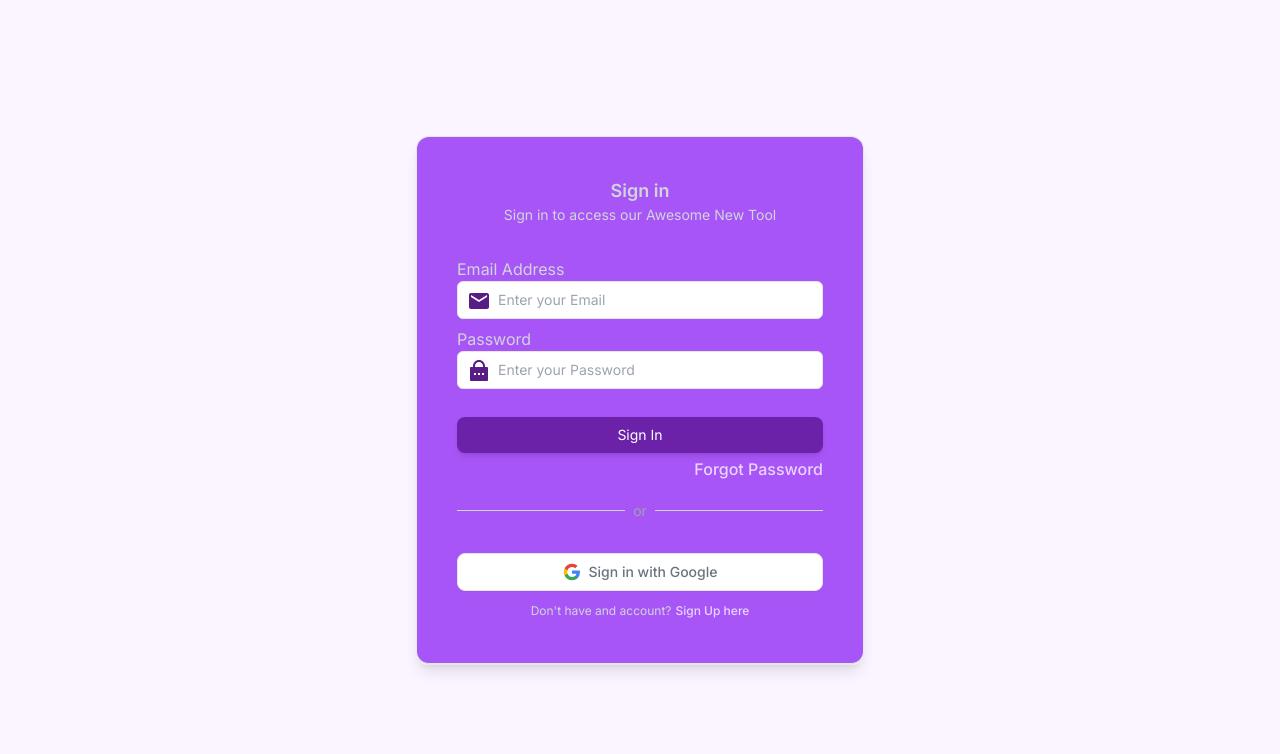
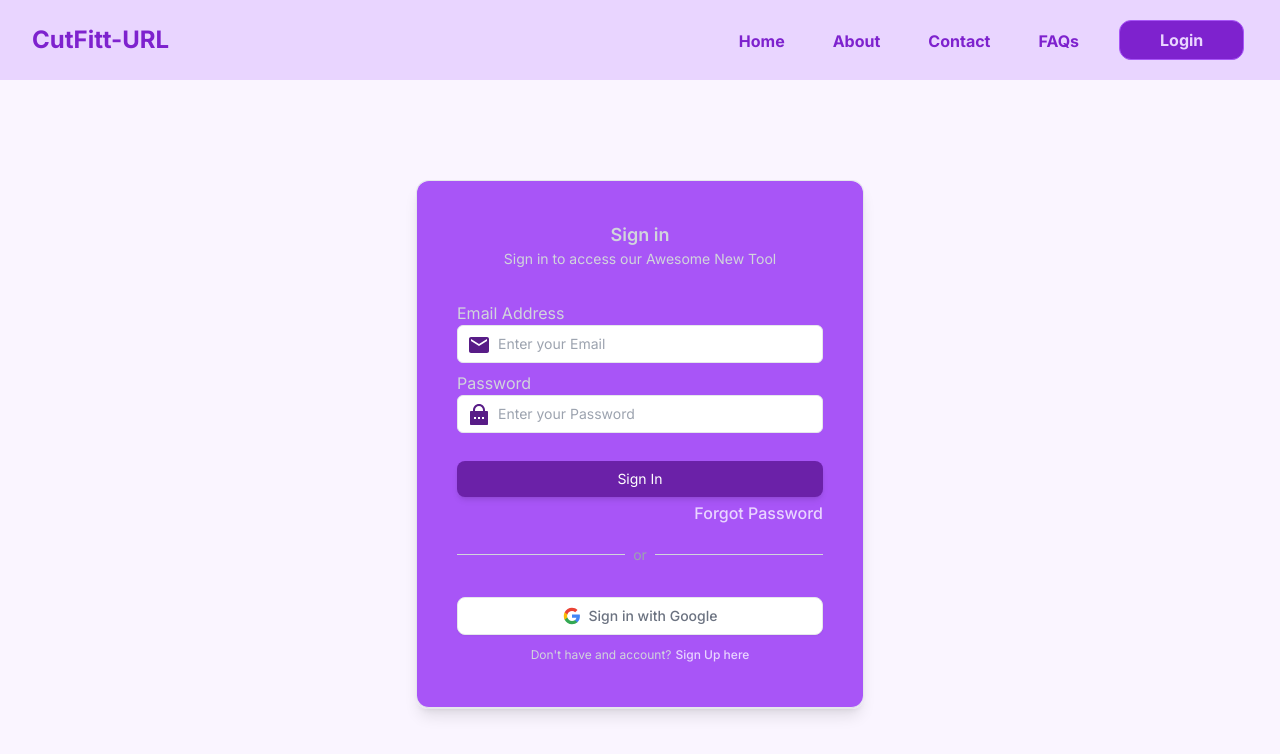
Before and after one commit to kaylezy/CutFitt_URL, a Next.js app: page /login in a window 1280 px wide. Shown: the top 754 px of the page. Built offline with nearby package versions, Linux system fonts and the light colour scheme.

Commit message:
fixed some of the component

```diff
--- a/src/app/(authpages)/login/page.tsx
+++ b/src/app/(authpages)/login/page.tsx
@@ -102,7 +102,7 @@ export default function Signin() {
 
   return (
     <>
-      <div className="space-y-6 h-screen w-screen text-black flex flex-col justify-center items-center transition-all p-2 bg-purple-50">
+      <div className="space-y-6 h-screen w-screen text-black flex flex-col justify-center items-center transition-all p-2 bg-purple-50  pt-24">
         <div className="max-w-md flex flex-col shadow-lg border rounded-xl w-full bg-gray">
           <form
             onSubmit={handleSignin}
--- a/src/app/(authpages)/register/page.tsx
+++ b/src/app/(authpages)/register/page.tsx
@@ -136,7 +136,7 @@ export default function Signup() {
 
   return (
     <>
-      <div className="space-y-6 h-screen w-screen text-black flex flex-col justify-center items-center transition-all p-2 bg-purple-50">
+      <div className="space-y-6 min-h-screen w-screen text-black flex flex-col justify-center items-center transition-all p-2 bg-purple-50  pt-28">
         <div className="max-w-md flex flex-col shadow-lg border rounded-xl w-full bg-gray">
           <form
             onSubmit={handleSignup}
--- a/src/app/layout.tsx
+++ b/src/app/layout.tsx
@@ -1,7 +1,7 @@
 import type { Metadata } from "next";
 import { Inter } from "next/font/google";
 import "./globals.css";
-// import Navbar from "./components/navbar/page";
+import Navbar from "./components/navbar/page";
 // import { ErrorBoundary } from "next/dist/client/components/error-boundary";
 // import NotFoundPage from "./not-found";
 
@@ -21,7 +21,7 @@ export default function RootLayout({
     <html lang="en">
       {/* <ErrorBoundary fallback={<NotFoundPage />}> */}
       <body className={inter.className}>
-        {/* <Navbar /> */}
+        <Navbar />
         {children}
       </body>
       {/* </ErrorBoundary> */}
--- a/src/app/not-found.tsx
+++ b/src/app/not-found.tsx
@@ -35,7 +35,7 @@ const NotFoundPage = () => {
   };
 
   return (
-    <div className="min-h-screen flex flex-col justify-center items-center bg-purple-50 p-4 text-gray-700">
+    <div className="min-h-screen flex flex-col justify-center items-center bg-purple-50 p-4 text-gray-700 pt-24">
       <h1 className="text-3xl sm:text-5xl font-bold mb-4">Page Not Found</h1>
       <div className="w-64 h-64 mb-6">
         <Image
--- a/src/app/page.tsx
+++ b/src/app/page.tsx
@@ -9,7 +9,7 @@ export default function Home() {
   return (
     //main section of the page
     <main className="overflow-hidden flex min-h-screen flex-col bg-purple-50">
-      <Navbar />
+      {/* <Navbar /> */}
 
       {/* hero component */}
       <Hero />
```
